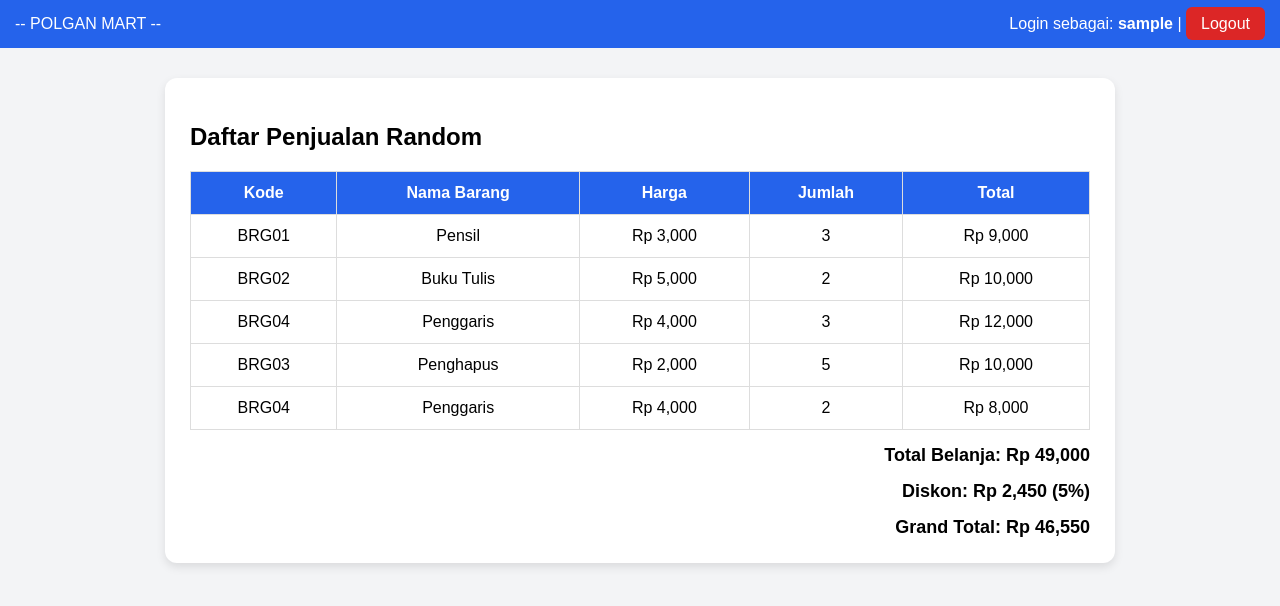
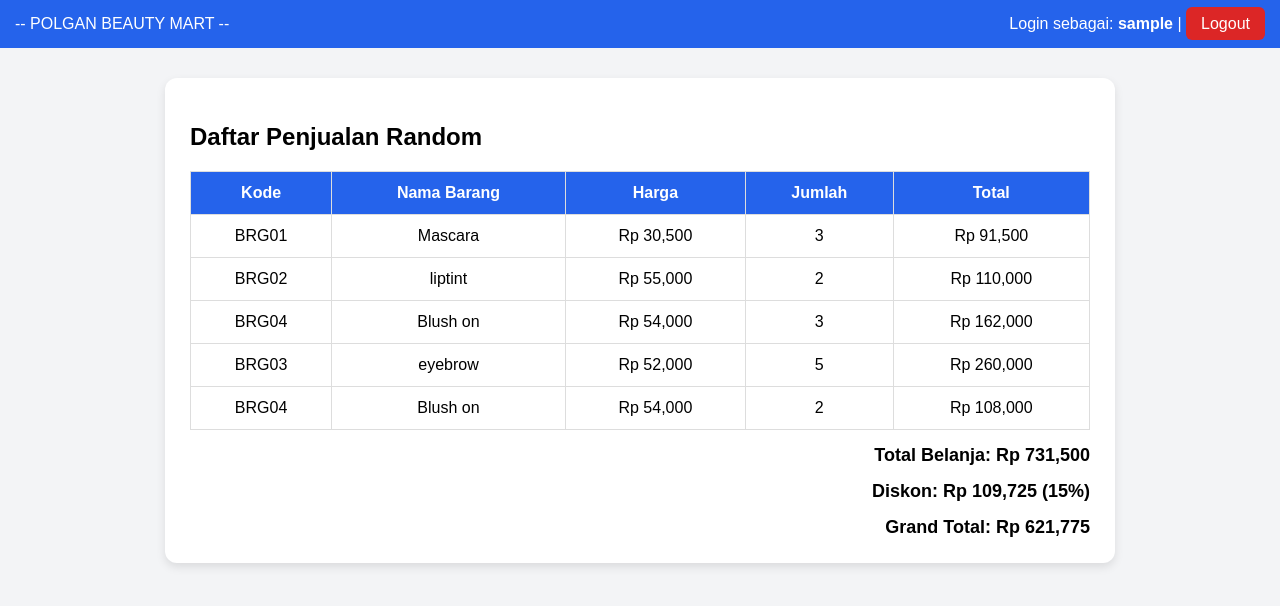
Before and after one commit to nayladelina/PolganMart, a PHP site: page /dashboard.php in a window 1280 px wide. Shown: the top 606 px of the page. Run offline with PHP 8.4, Linux system fonts and the light colour scheme; the visitor is signed in with stand-in values (Sample User, id 1).

Commit message:
Pesan commit

```diff
--- a/dashboard.php
+++ b/dashboard.php
@@ -1,7 +1,7 @@
 <?php
 session_start();
 
-// Jika belum login, redirect ke login
+
 if (!isset($_SESSION['username'])) {
     header("Location: index.php");
     exit;
@@ -9,8 +9,8 @@ if (!isset($_SESSION['username'])) {
 
 // Data Barang
 $kode_barang  = ["BRG01","BRG02","BRG03","BRG04","BRG05"];
-$nama_barang  = ["Pensil","Buku Tulis","Penghapus","Penggaris","Bolpoin"];
-$harga_barang = [3000,5000,2000,4000,3500];
+$nama_barang  = ["Mascara","liptint","eyebrow","Blush on","softlens"];
+$harga_barang = [30500,55000,52000,54000,33500];
 
 // Logika Penjualan Random
 $beli = [];
@@ -81,7 +81,7 @@ $grandtotal_diskon = $grandtotal - $nilai_diskon;
 </head>
 <body>
 <div class="navbar">
-    <div>-- POLGAN MART --</div>
+    <div>-- POLGAN BEAUTY MART --</div>
     <div>
         Login sebagai: <b><?php echo $_SESSION['username']; ?></b> |
         <a href="logout.php">Logout</a>
--- a/index.php
+++ b/index.php
@@ -24,7 +24,7 @@ if (isset($_POST['login'])) {
 <!DOCTYPE html>
 <html>
 <head>
-    <title>Login POLGAN MART</title>
+    <title>Login POLGAN BEAUTY MART</title>
     <style>
         body {
             font-family: Arial, sans-serif;
@@ -67,7 +67,7 @@ if (isset($_POST['login'])) {
 </head>
 <body>
 <div class="card">
-    <h2>Login POLGAN MART</h2>
+    <h2>Login POLGAN BEAUTY MART</h2>
     <form method="POST">
         <input type="text" name="username" placeholder="Username" required>
         <input type="password" name="password" placeholder="Password" required>
```
